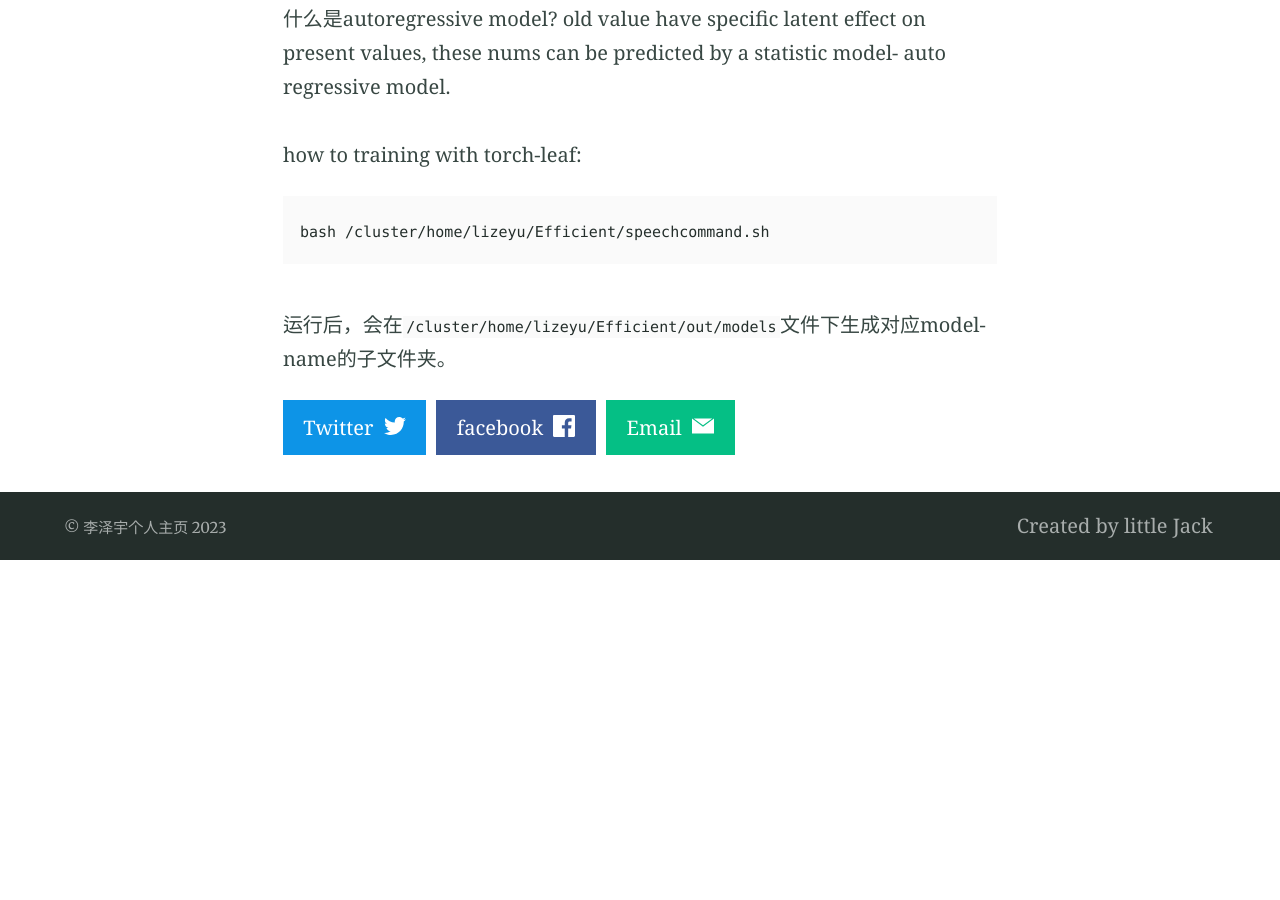
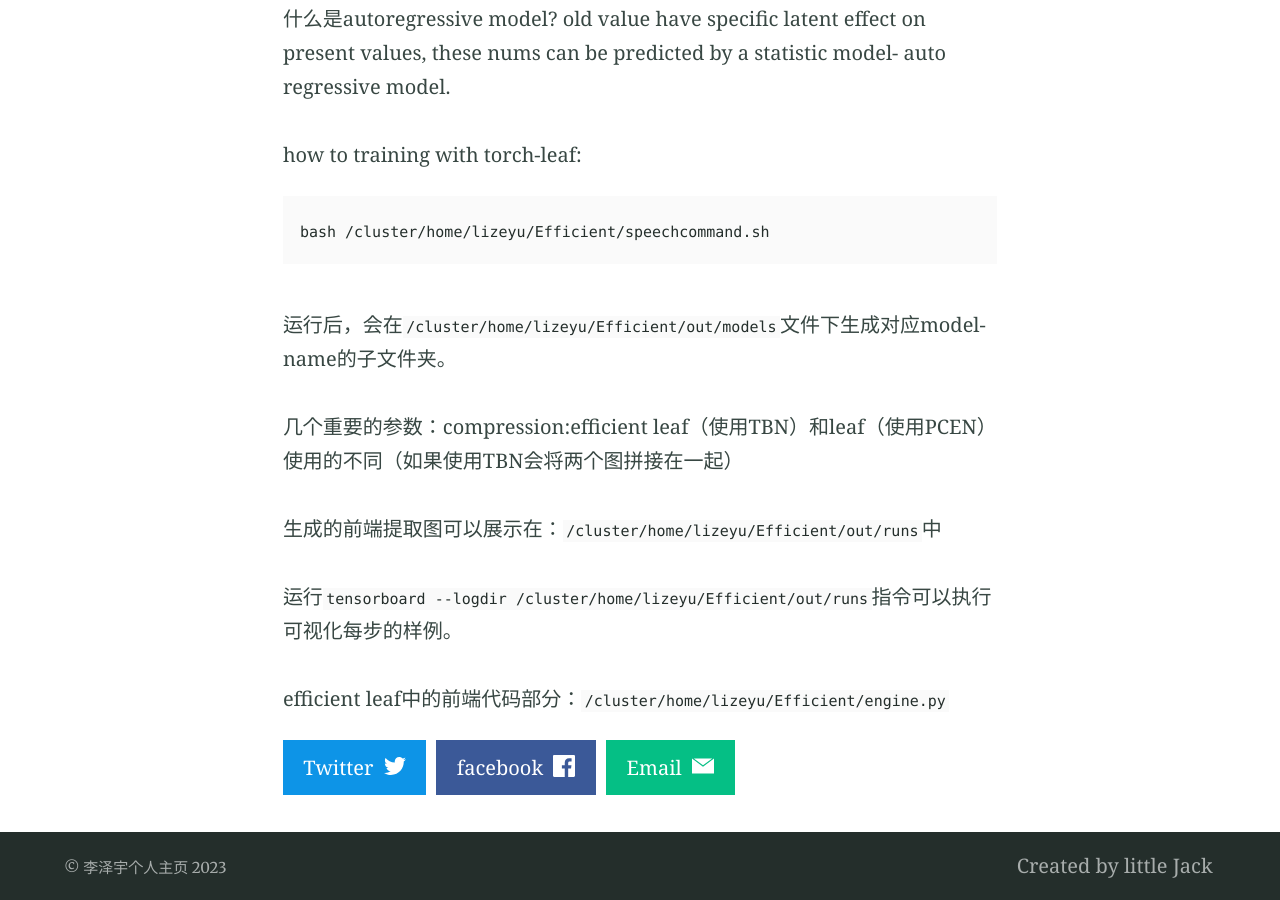
Before and after one commit to lizeyujack/lizeyujack.github.io, a Jekyll site: the page built from _posts/2023-3-7-1.md, in a window 1280 px wide and 900 px high, scrolled down 1044 px. Built offline with Jekyll 4.4.1, drawn with Linux system fonts in a browser that asks for light colours; before the commit the page ends 1604 px from its top, so only the background shows below that.

Commit message:
Update 2023-3-7-1.md

````diff
--- a/_posts/2023-3-7-1.md
+++ b/_posts/2023-3-7-1.md
@@ -24,3 +24,15 @@ bash /cluster/home/lizeyu/Efficient/speechcommand.sh
 ```
 
 运行后，会在`/cluster/home/lizeyu/Efficient/out/models`文件下生成对应model-name的子文件夹。
+
+几个重要的参数：compression:efficient leaf（使用TBN）和leaf（使用PCEN）使用的不同（如果使用TBN会将两个图拼接在一起）
+
+生成的前端提取图可以展示在：`/cluster/home/lizeyu/Efficient/out/runs`中
+
+运行`tensorboard --logdir /cluster/home/lizeyu/Efficient/out/runs`指令可以执行可视化每步的样例。
+
+
+
+
+
+efficient leaf中的前端代码部分：`/cluster/home/lizeyu/Efficient/engine.py`
````
